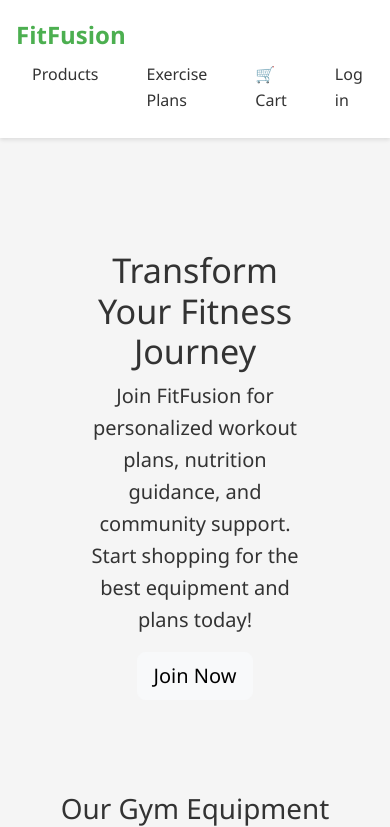
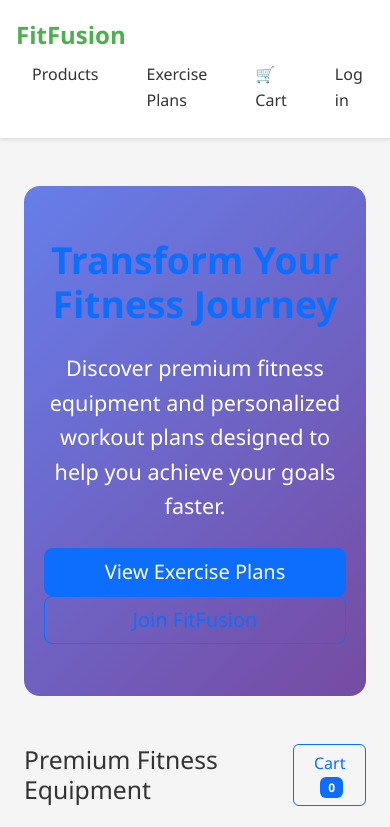
Before and after one commit to nvanderwalt/ecommerce-site, a Django app: page / in a window 390 px wide; the page is wider, and only the part inside the window is pictured. Shown: the top 827 px of that part. Run offline with Django 5.2, Linux system fonts and the light colour scheme; data comes from the database, SQL or seed files in the repository.

Commit message:
Improve product list UX design - Remove reviews clutter - Add modern card design with hover effects - Improve hero section with better messaging - Add responsive design and call-to-action

```diff
--- a/inventory/templates/inventory/product_list.html
+++ b/inventory/templates/inventory/product_list.html
@@ -1,62 +1,164 @@
 {% extends "base.html" %}
 {% load static %}
 
-{% block title %}Our Gym Equipment{% endblock %}
+{% block title %}FitFusion - Premium Fitness Equipment{% endblock %}
 
 {% block content %}
-<div class="container mt-4" style="max-width: 1200px;">
+<div class="container-fluid px-4 py-5">
     <!-- Hero Section -->
-    <div class="jumbotron fitfusion-hero p-5 mb-4 rounded-3 text-center">
+    <div class="hero-section text-center mb-5">
         <div class="container">
-            <h1 class="display-4">Transform Your Fitness Journey</h1>
-            <p class="lead">Join FitFusion for personalized workout plans, nutrition guidance, and community support. Start shopping for the best equipment and plans today!</p>
-            <a href="{% url 'account_signup' %}" class="btn btn-light btn-lg">Join Now</a>
+            <h1 class="display-3 fw-bold text-primary mb-4">Transform Your Fitness Journey</h1>
+            <p class="lead fs-4 mb-4">Discover premium fitness equipment and personalized workout plans designed to help you achieve your goals faster.</p>
+            <div class="hero-buttons">
+                <a href="{% url 'exercise_plan_list' %}" class="btn btn-primary btn-lg me-3">View Exercise Plans</a>
+                <a href="{% url 'account_signup' %}" class="btn btn-outline-primary btn-lg">Join FitFusion</a>
+            </div>
         </div>
     </div>
-    <h1 class="mb-4 text-center">Our Gym Equipment</h1>
-    <div class="d-flex justify-content-center mb-4">
-        <a href="{% url 'cart' %}" class="btn btn-outline-primary btn-lg">🛒 View Cart</a>
-    </div>
-    <div class="row justify-content-center g-4">
-        {% for product in products %}
-        <div class="col-md-4 d-flex align-items-stretch">
-            <div class="card h-100 w-100">
-                {% if product.image %}
-                    <img src="{{ product.image.url }}" class="card-img-top" alt="{{ product.name }}">
-                {% endif %}
-                <div class="card-body d-flex flex-column">
-                    <h4 class="card-title">{{ product.name }}</h4>
-                    <p class="card-text">{{ product.description }}</p>
-                    <p class="card-text fw-bold">€{{ product.price }}</p>
-                    <form method="POST" action="{% url 'inventory:add_to_cart' 'product' product.id %}" class="mb-2 mt-auto">
-                        {% csrf_token %}
-                        <button type="submit" class="btn btn-success w-100">Add to Cart</button>
-                    </form>
-                    <h6>Reviews:</h6>
-                    <ul class="list-unstyled mb-2">
-                        {% for review in product.reviews.all %}
-                            <li>
-                                <strong>{{ review.rating }}★</strong> by {{ review.user.username }}<br>
-                                {{ review.comment }}
-                            </li>
-                        {% empty %}
-                            <li>No reviews yet.</li>
-                        {% endfor %}
-                    </ul>
-                    {% if user.is_authenticated %}
-                    <form method="POST">
-                        {% csrf_token %}
-                        {{ form.as_p }}
-                        <input type="hidden" name="product_id" value="{{ product.id }}">
-                        <button type="submit" class="btn btn-outline-secondary btn-sm">Submit Review</button>
-                    </form>
-                    {% else %}
-                        <p><em>Log in to leave a review.</em></p>
-                    {% endif %}
+
+    <!-- Navigation Bar -->
+    <div class="row mb-4">
+        <div class="col-12">
+            <div class="d-flex justify-content-between align-items-center">
+                <h2 class="mb-0">Premium Fitness Equipment</h2>
+                <div class="d-flex gap-2">
+                    <a href="{% url 'cart' %}" class="btn btn-outline-primary">
+                        <i class="fas fa-shopping-cart"></i> Cart
+                        <span class="badge bg-primary ms-1">{{ cart_count|default:0 }}</span>
+                    </a>
                 </div>
             </div>
         </div>
+    </div>
+
+    <!-- Products Grid -->
+    <div class="row g-4">
+        {% for product in products %}
+        <div class="col-lg-4 col-md-6">
+            <div class="card product-card h-100 shadow-sm">
+                {% if product.image %}
+                    <div class="product-image-container">
+                        <img src="{{ product.image.url }}" class="card-img-top product-image" alt="{{ product.name }}">
+                        {% if product.sale_price %}
+                            <span class="badge bg-danger position-absolute top-0 end-0 m-2">SALE</span>
+                        {% endif %}
+                    </div>
+                {% else %}
+                    <div class="product-image-placeholder">
+                        <i class="fas fa-dumbbell fa-3x text-muted"></i>
+                    </div>
+                {% endif %}
+
+                <div class="card-body d-flex flex-column">
+                    <h5 class="card-title fw-bold">{{ product.name }}</h5>
+                    <p class="card-text text-muted">{{ product.description|truncatewords:20 }}</p>
+
+                    <div class="price-section mb-3">
+                        {% if product.sale_price %}
+                            <span class="text-decoration-line-through text-muted">€{{ product.price }}</span>
+                            <span class="fs-5 fw-bold text-danger ms-2">€{{ product.sale_price }}</span>
+                        {% else %}
+                            <span class="fs-5 fw-bold text-primary">€{{ product.price }}</span>
+                        {% endif %}
+                    </div>
+
+                    <div class="mt-auto">
+                        <form method="POST" action="{% url 'inventory:add_to_cart' 'product' product.id %}" class="d-grid">
+                            {% csrf_token %}
+                            <button type="submit" class="btn btn-primary">
+                                <i class="fas fa-cart-plus me-2"></i>Add to Cart
+                            </button>
+                        </form>
+                    </div>
+                </div>
+            </div>
+        </div>
+        {% empty %}
+        <div class="col-12 text-center py-5">
+            <i class="fas fa-box-open fa-3x text-muted mb-3"></i>
+            <h3 class="text-muted">No products available</h3>
+            <p class="text-muted">Check back soon for new fitness equipment!</p>
+        </div>
         {% endfor %}
     </div>
+
+    <!-- Call to Action -->
+    <div class="row mt-5">
+        <div class="col-12 text-center">
+            <div class="cta-section p-4 bg-light rounded">
+                <h3>Ready to Start Your Fitness Journey?</h3>
+                <p class="mb-3">Join thousands of users who have transformed their lives with FitFusion.</p>
+                <a href="{% url 'exercise_plan_list' %}" class="btn btn-primary btn-lg me-3">View Exercise Plans</a>
+                <a href="{% url 'account_signup' %}" class="btn btn-outline-primary btn-lg">Sign Up Now</a>
+            </div>
+        </div>
+    </div>
 </div>
+
+<style>
+.hero-section {
+    background: linear-gradient(135deg, #667eea 0%, #764ba2 100%);
+    color: white;
+    padding: 4rem 0;
+    border-radius: 1rem;
+    margin-bottom: 3rem;
+}
+
+.product-card {
+    transition: transform 0.2s ease-in-out, box-shadow 0.2s ease-in-out;
+    border: none;
+    border-radius: 1rem;
+}
+
+.product-card:hover {
+    transform: translateY(-5px);
+    box-shadow: 0 10px 25px rgba(0,0,0,0.1);
+}
+
+.product-image-container {
+    position: relative;
+    overflow: hidden;
+    border-radius: 1rem 1rem 0 0;
+}
+
+.product-image {
+    height: 200px;
+    object-fit: cover;
+    transition: transform 0.3s ease;
+}
+
+.product-card:hover .product-image {
+    transform: scale(1.05);
+}
+
+.product-image-placeholder {
+    height: 200px;
+    display: flex;
+    align-items: center;
+    justify-content: center;
+    background-color: #f8f9fa;
+    border-radius: 1rem 1rem 0 0;
+}
+
+.cta-section {
+    background: linear-gradient(135deg, #f8f9fa 0%, #e9ecef 100%);
+    border: 1px solid #dee2e6;
+}
+
+@media (max-width: 768px) {
+    .hero-section {
+        padding: 2rem 0;
+    }
+
+    .hero-buttons {
+        flex-direction: column;
+        gap: 1rem;
+    }
+
+    .hero-buttons .btn {
+        width: 100%;
+    }
+}
+</style>
 {% endblock %}
```
